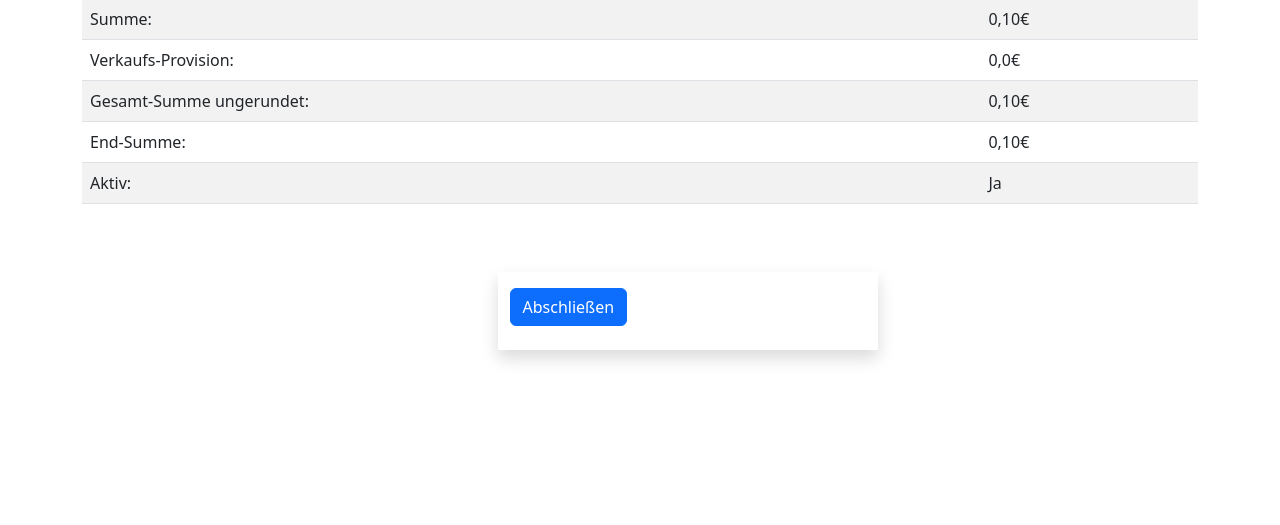
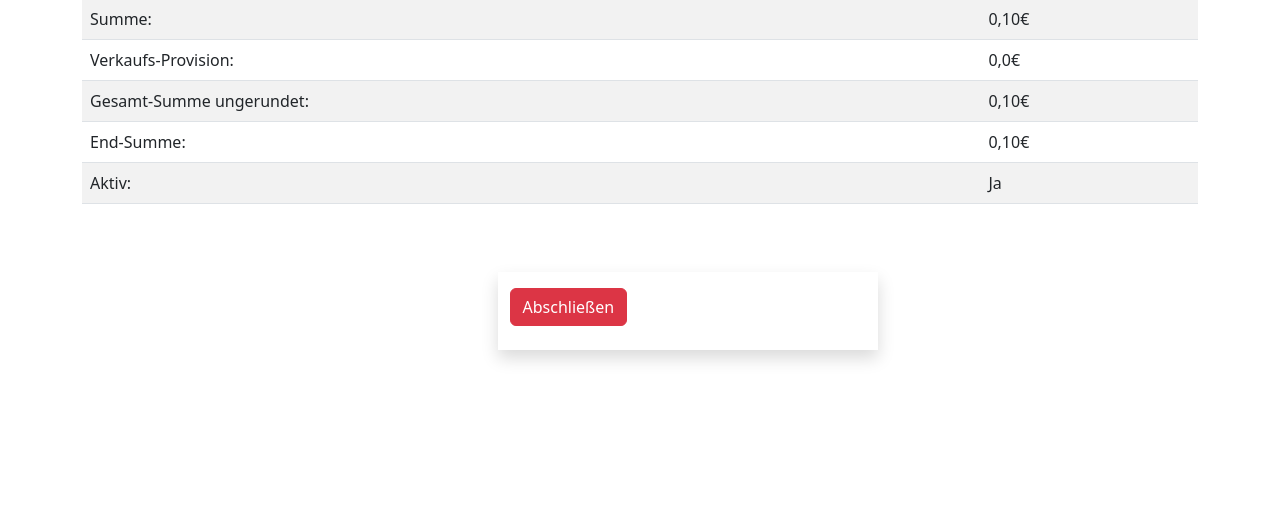
Before and after one commit to sn0b4ll/kinderbasar, a Flask app: page /card/1/ in a window 1280 px wide. Shown: the part 211-736 px from the top of the page. Run offline with Flask 2, Linux system fonts and the light colour scheme; the visitor is signed in with stand-in values (Sample User, id 1); tables that the repository leaves empty hold one stand-in row (values such as "Sample post"); parts of the project's set-up code (start-up, migrations or seed data) failed here and were passed over.

Commit message:
Colored the confirmation button red.

```diff
--- a/app/templates/card.html
+++ b/app/templates/card.html
@@ -84,7 +84,7 @@
 		<div class="col-md-8 col-lg-6 col-xl-4 offset-xl-1 mt-5 shadow">
             {% if card.active %}
             <form method="POST" action="/card/{{ card.uuid }}/close/">
-				<input type="submit" class="btn btn-primary btn-block mb-4 mt-3" value="Abschließen">
+				<input type="submit" class="btn btn-danger btn-block mb-4 mt-3" value="Abschließen">
 			</form>
             {% endif %}
 		</div>
```
